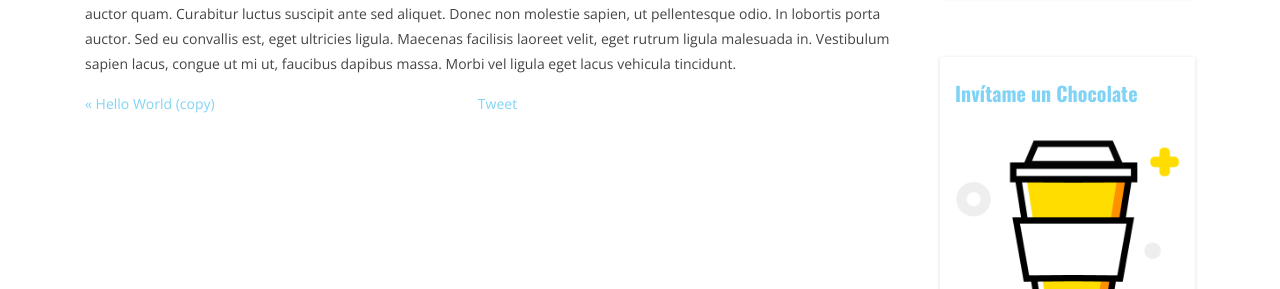
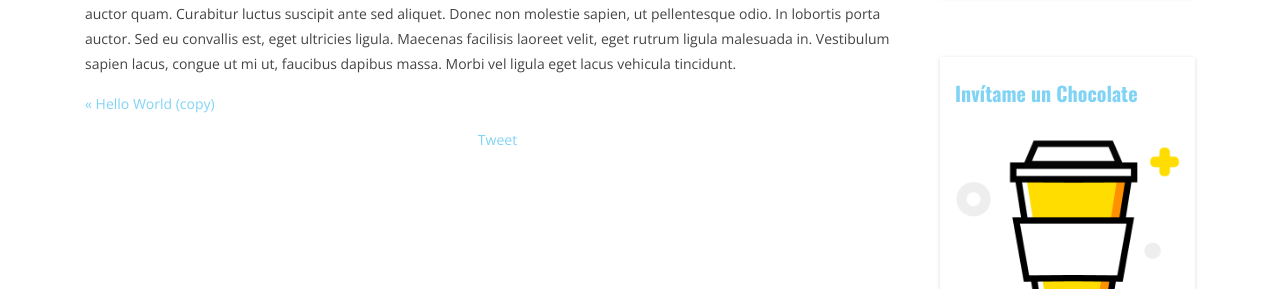
Before and after one commit to MarianoOG/marianoog.github.io, a Jekyll site: the page built from _posts/2019-08-04-hello-world.md, in a window 1280 px wide. Shown: the part 1196-1485 px from the top of the page. Built offline with Jekyll 4.4.1, drawn with Linux system fonts in a browser that asks for light colours; comment, search, counter and statistics services are not loaded.

Commit message:
added new row for sharing so it can handle more buttons in the future

```diff
--- a/_includes/themes/bootstrap/post.html
+++ b/_includes/themes/bootstrap/post.html
@@ -44,21 +44,23 @@
         {{ content }}
 
         <div class="row">
-            <div class="text-center text-md-left col-sm-12 col-md-5 py-2">
+            <div class="text-center text-md-left col-sm-12 col-md-6 py-2">
                 {% if page.previous.url %}
                     <a class="prev" href="{{page.previous.url}}">&laquo; {{page.previous.title}}</a>
                 {% endif %}
             </div>
 
-            <div class="text-center order-sm-last col-sm-12 col-md-2 py-2">
-                <script async src="https://platform.twitter.com/widgets.js" charset="utf-8"></script>
-                <a href="https://twitter.com/share?ref_src=twsrc%5Etfw" class="twitter-share-button" data-text="{{ page.tagline }}" data-url="{{ site.url }}{{ page.url }}" data-via="mariano_og" data-related="mariano_og" data-show-count="false">Tweet</a>
-            </div>
-
-            <div class="text-center text-md-right col-sm-12 col-md-5 py-2">
+            <div class="text-center text-md-right col-sm-12 col-md-6 py-2">
                 {% if page.next.url %}
                     <a class="next" href="{{page.next.url}}">{{page.next.title}} &raquo;</a>
                 {% endif %}
+            </div>
+        </div>
+
+        <div class="row">
+            <div class="text-center col-12 py-2">
+                <script async src="https://platform.twitter.com/widgets.js" charset="utf-8"></script>
+                <a href="https://twitter.com/share?ref_src=twsrc%5Etfw" class="twitter-share-button" data-text="{{ page.tagline }}" data-url="{{ site.url }}{{ page.url }}" data-via="mariano_og" data-related="mariano_og" data-show-count="false">Tweet</a>
             </div>
         </div>
 
```
